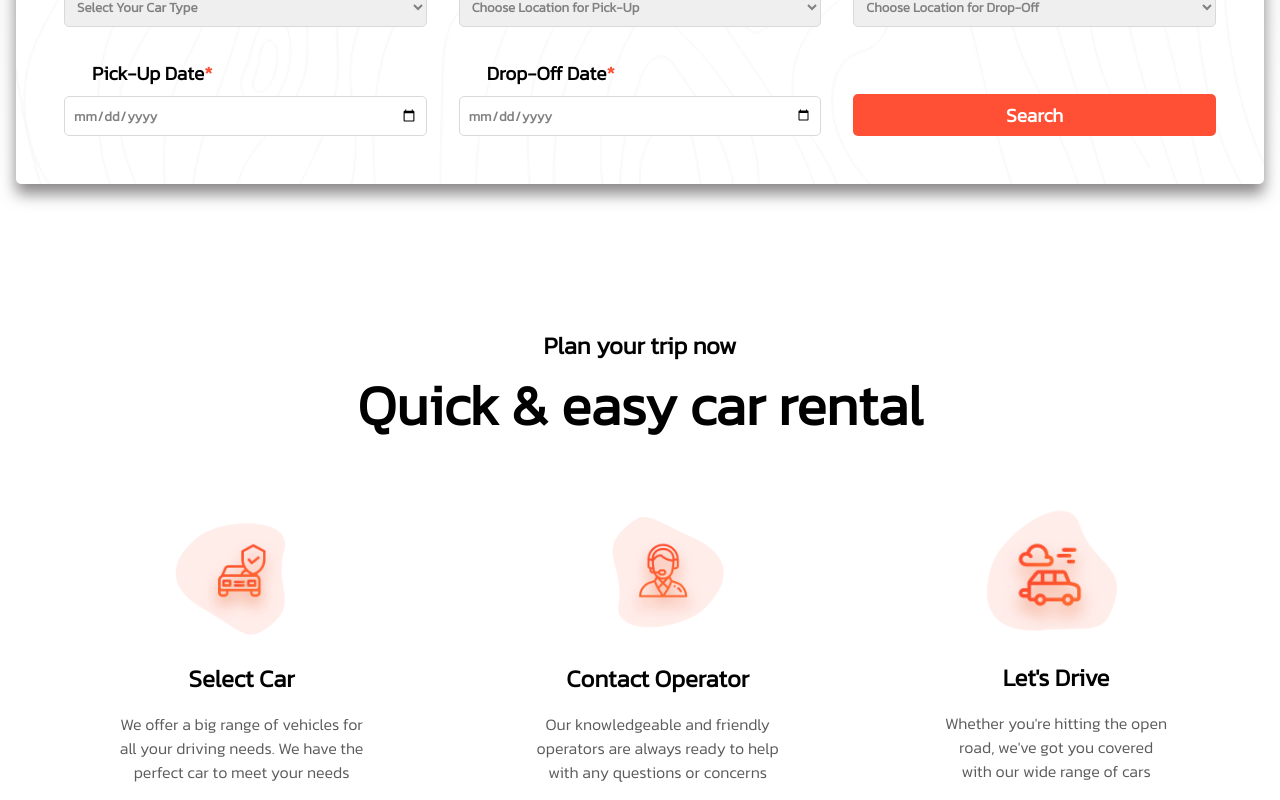
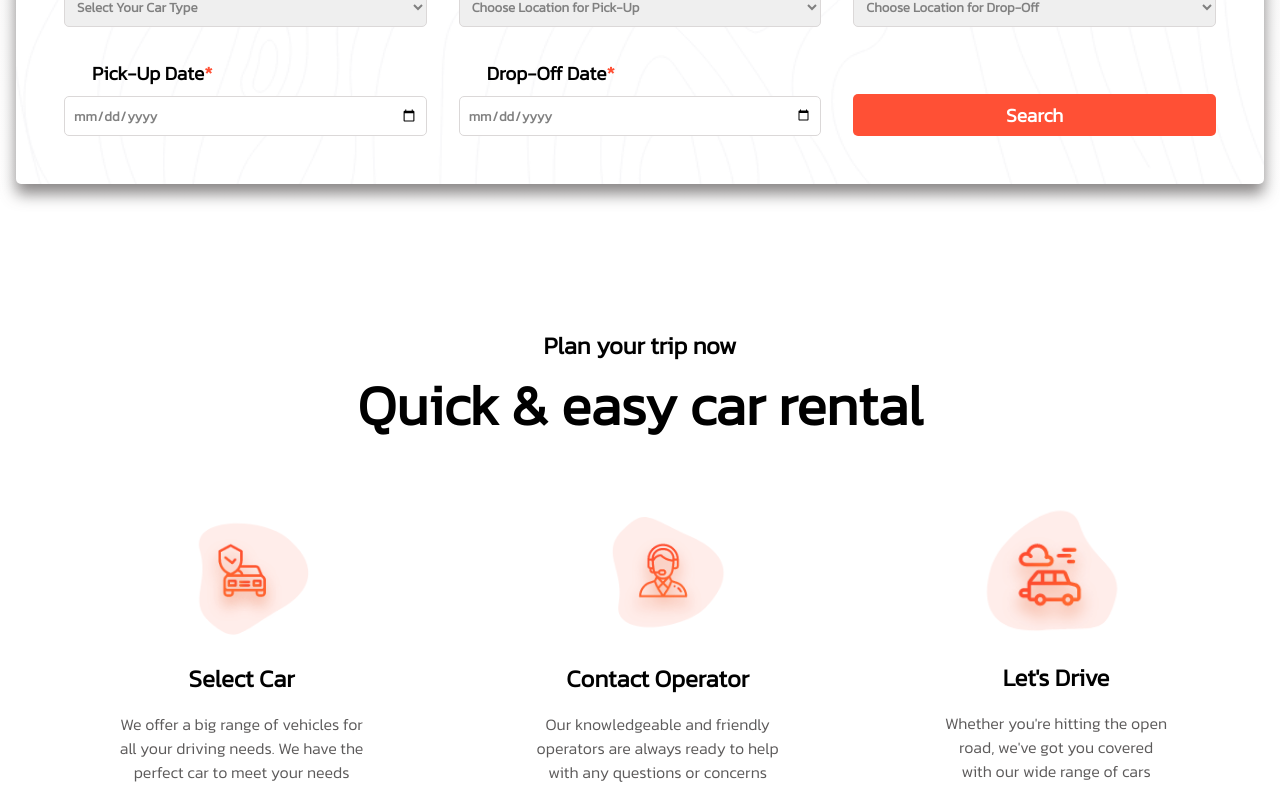
Before and after one commit to milanMilicic/car-project, a React (Create React App) app: page / in a window 1280 px wide. In both pictures the pointer is over the picture 241 px from the left and 1513 px from the top of the page. Shown: the part 938-1738 px from the top of the page. Built offline with nearby package versions, Linux system fonts and the light colour scheme; some icons are missing.

Commit message:
Add spinning animation to images on hover

```diff
--- a/src/components/Steps/Steps.scss
+++ b/src/components/Steps/Steps.scss
@@ -34,6 +34,12 @@
             img {
                 width: 10rem;
                 height: auto;
+                transition: transform 0.5s ease;
+
+                &:hover {
+                    transform: scaleX(-1);
+                }
+
             }
 
             .icon-container {
```
